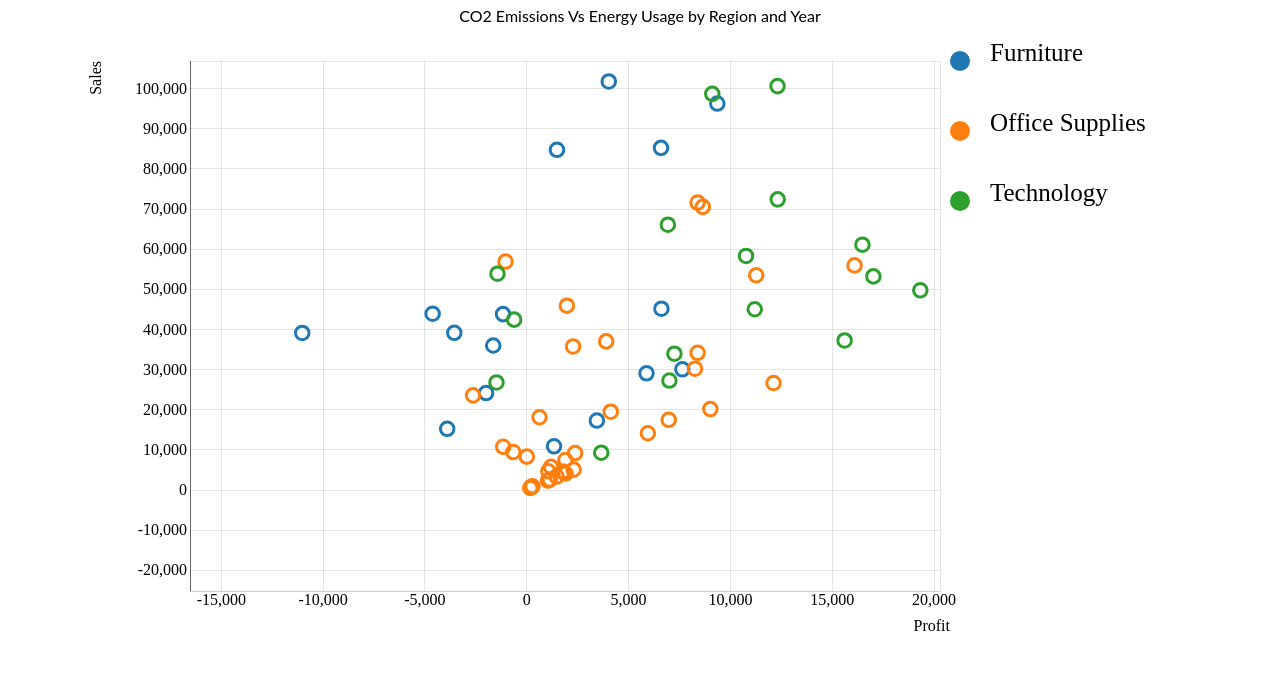
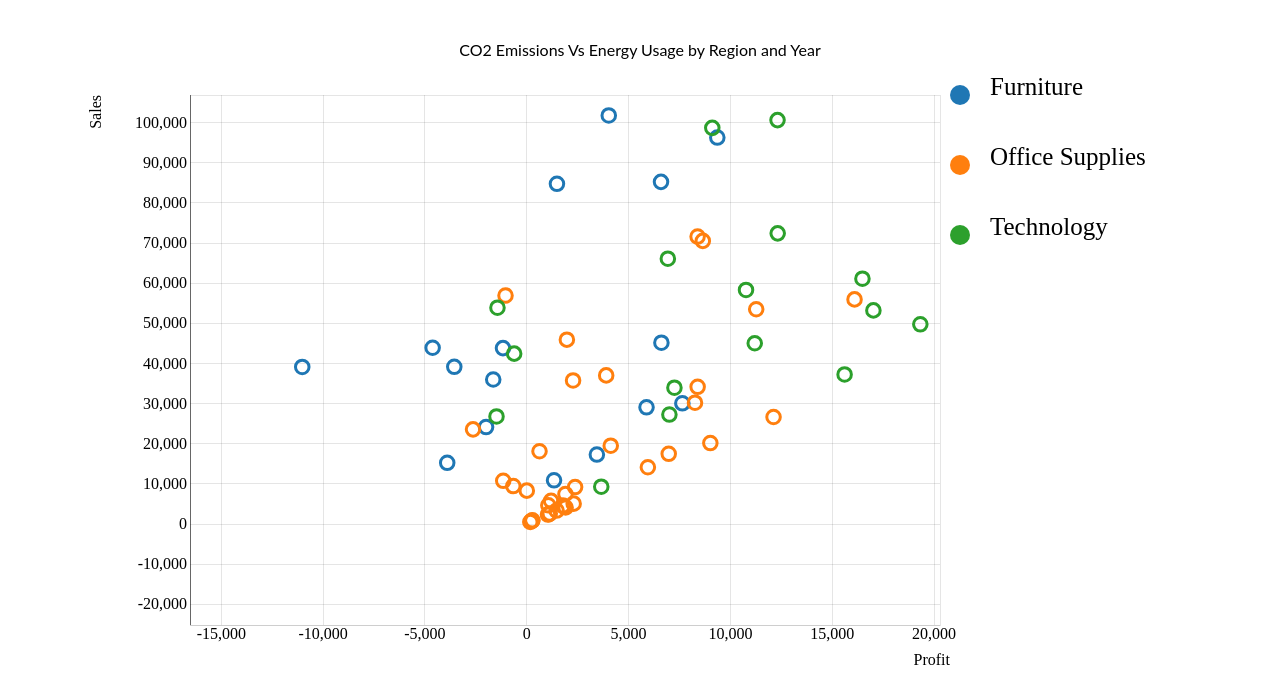
Before and after one commit to abmiyengar/abmurali.github.io, a plain HTML site: page FinalProj/index.html in a window 1280 px wide. Shown: the part 102-800 px from the top of the page. Drawn offline with Linux system fonts and the light colour scheme.

Commit message:
Update index.html

```diff
--- a/FinalProj/index.html
+++ b/FinalProj/index.html
@@ -11,7 +11,7 @@
 
     <div id="scatter" align="center">
     <br/><h1 style="font-family:Lato;" align="center" > <a href="index.html"> Interactive Visualization Evaluation Prototype </a></h1>
-      <p style="font-family:Lato;" align="center" >CO2 Emissions Vs Energy Usage by Region and Year </p>
+    <br/>  <p style="font-family:Lato;" align="center" >CO2 Emissions Vs Energy Usage by Region and Year </p>
   </div>
 
 
```
